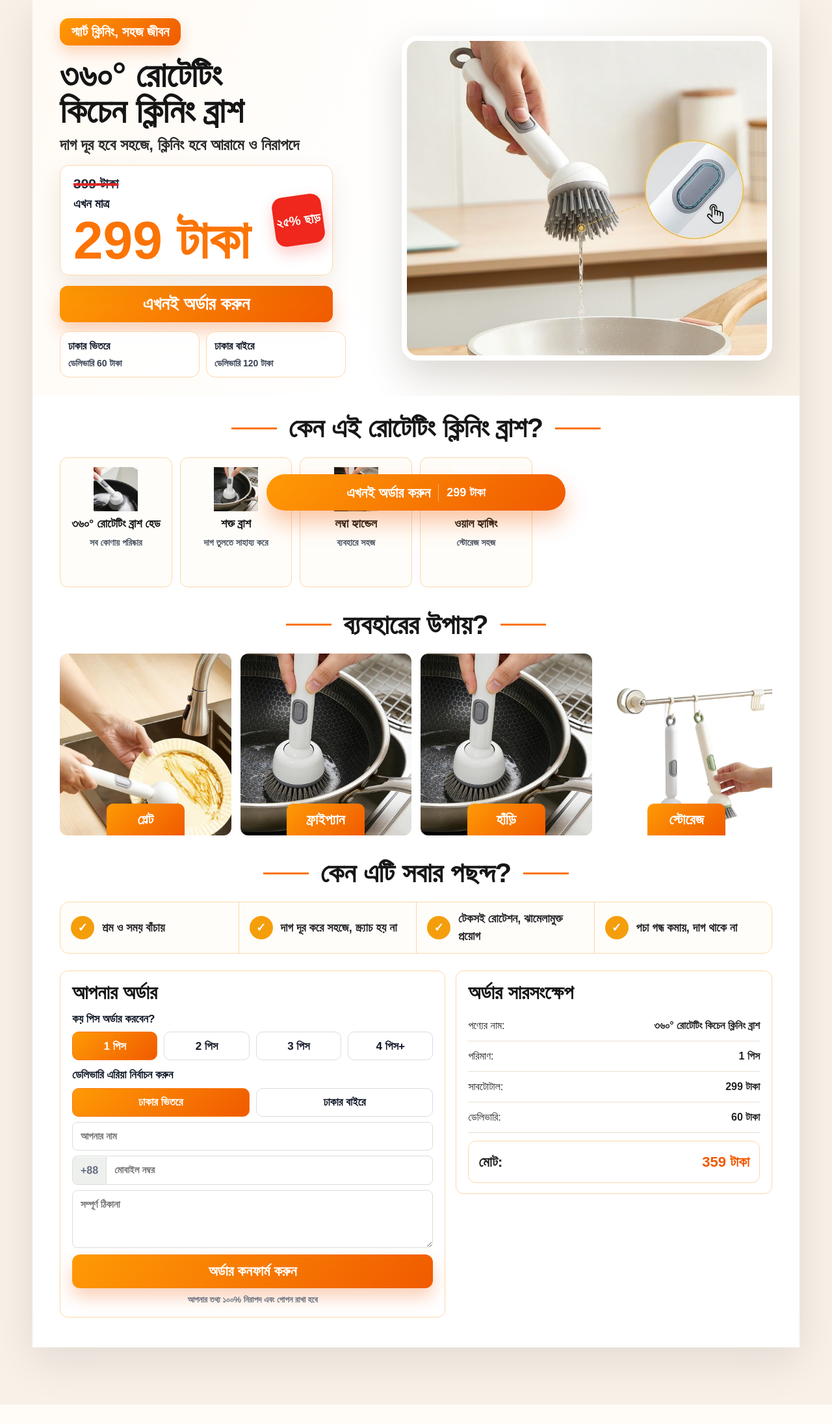
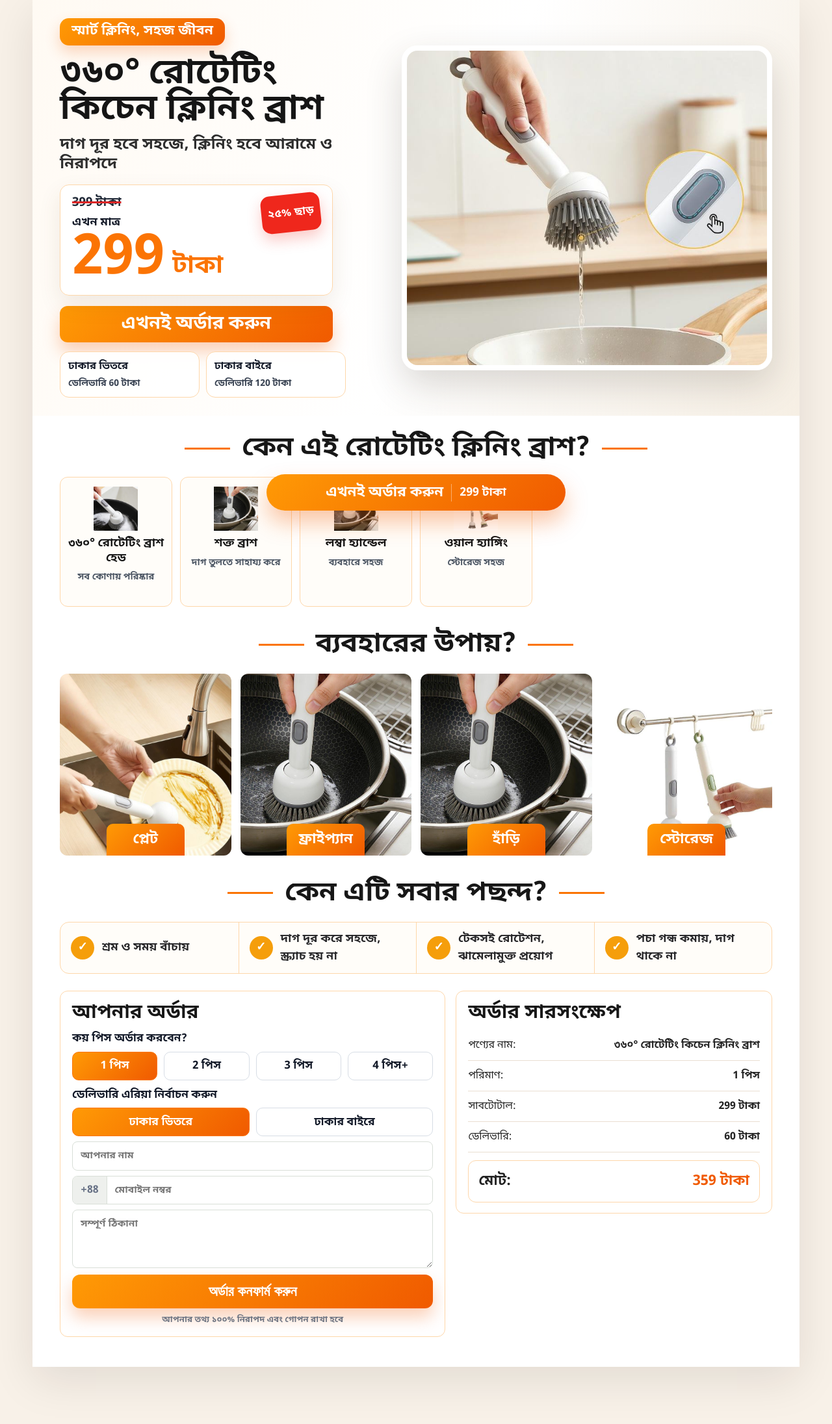
Before and after one commit to dotitsolution-ab/php-single-product-kitchen-brush, a PHP site: page / in a window 1280 px wide; the page is wider, and only the part inside the window is pictured. Shown: that part at 65% size. Before the commit the page ends 2162 px from the top of that part, so only its background shows below. Run offline with PHP 8.4, Linux system fonts and the light colour scheme; data comes from the database, SQL or seed files in the repository; some libraries are stand-ins or nearby versions.

Commit message:
Improve offer price readability

```diff
--- a/assets/css/styles.css
+++ b/assets/css/styles.css
@@ -26,7 +26,7 @@ body {
     margin: 0;
     background: var(--bg);
     color: var(--ink);
-    font-family: Arial, Helvetica, sans-serif;
+    font-family: "Noto Sans Bengali", "Hind Siliguri", "Nirmala UI", "SolaimanLipi", "Segoe UI", Arial, sans-serif;
     line-height: 1.5;
 }
 
@@ -822,50 +822,83 @@ select:focus {
     position: relative;
     width: min(420px, 100%);
     display: grid;
-    gap: 2px;
+    gap: 4px;
     border: 1px solid #fed7aa;
     border-radius: 14px;
-    padding: 12px 20px 14px;
+    padding: 14px 18px 16px;
     background: rgba(255, 255, 255, 0.96);
     box-shadow: 0 14px 34px rgba(103, 69, 28, 0.1);
 }
 
+.offer-meta {
+    display: flex;
+    align-items: flex-start;
+    justify-content: space-between;
+    gap: 16px;
+}
+
+.offer-meta > div {
+    display: grid;
+    gap: 2px;
+    min-width: 0;
+}
+
 .offer-card del {
     color: #1f2937;
-    font-size: 21px;
+    font-size: 19px;
     font-weight: 900;
-    text-decoration-thickness: 4px;
+    text-decoration-thickness: 3px;
     text-decoration-color: #dc2626;
 }
 
-.offer-card span {
+.offer-note {
     color: #111827;
-    font-size: 19px;
+    font-size: 18px;
     font-weight: 900;
 }
 
-.offer-card strong {
+.offer-price {
     color: #fb7404;
-    font-size: clamp(58px, 7vw, 82px);
-    line-height: 0.96;
+    display: flex;
+    align-items: flex-end;
+    gap: 12px;
+    padding-right: 0;
+    line-height: 0.9;
+    font-weight: 900;
+    white-space: nowrap;
+}
+
+.offer-price-number {
+    color: #fb7404;
+    font-size: clamp(62px, 7vw, 86px);
+    line-height: 0.9;
+    font-weight: 900;
+}
+
+.offer-price-currency {
+    color: #fb7404;
+    padding-bottom: 8px;
+    font-size: clamp(28px, 3vw, 38px);
+    line-height: 1;
     font-weight: 900;
 }
 
 .offer-card em {
-    position: absolute;
-    right: 14px;
-    top: 50%;
-    width: 76px;
-    height: 76px;
+    flex: 0 0 auto;
+    min-width: 68px;
+    min-height: 58px;
+    padding: 8px 10px;
     display: grid;
     place-items: center;
-    border-radius: 16px;
+    border-radius: 14px;
     color: #fff;
     background: #ef271c;
-    font-size: 20px;
+    font-size: 17px;
+    line-height: 1.12;
     font-style: normal;
     font-weight: 900;
-    transform: translateY(-50%) rotate(-8deg);
+    text-align: center;
+    transform: rotate(-6deg);
     box-shadow: 0 10px 22px rgba(239, 39, 28, 0.25);
 }
 
@@ -1307,12 +1340,27 @@ select:focus {
         font-size: 36px;
     }
 
+    .offer-meta {
+        gap: 10px;
+    }
+
+    .offer-price {
+        gap: 8px;
+    }
+
+    .offer-price-number {
+        font-size: 62px;
+    }
+
+    .offer-price-currency {
+        padding-bottom: 6px;
+        font-size: 28px;
+    }
+
     .offer-card em {
-        right: 12px;
-        top: 20px;
-        width: 72px;
-        height: 72px;
-        font-size: 18px;
+        min-width: 62px;
+        min-height: 52px;
+        font-size: 16px;
     }
 
     .delivery-strip,
--- a/index.php
+++ b/index.php
@@ -54,12 +54,19 @@ require BASE_PATH . '/includes/header.php';
                 <p><?= e(landing_value('hero_subtitle')) ?></p>
 
                 <div class="offer-card">
-                    <?php if (!empty($product['compare_price'])): ?>
-                        <del><?= e(taka($product['compare_price'])) ?></del>
-                    <?php endif; ?>
-                    <span>এখন মাত্র</span>
-                    <strong><?= e(taka($product['price'])) ?></strong>
-                    <em><?= e(landing_value('discount_label')) ?></em>
+                    <div class="offer-meta">
+                        <div>
+                            <?php if (!empty($product['compare_price'])): ?>
+                                <del><?= e(taka($product['compare_price'])) ?></del>
+                            <?php endif; ?>
+                            <span class="offer-note">এখন মাত্র</span>
+                        </div>
+                        <em><?= e(landing_value('discount_label')) ?></em>
+                    </div>
+                    <strong class="offer-price">
+                        <span class="offer-price-number"><?= e(number_format((float)$product['price'], 0)) ?></span>
+                        <span class="offer-price-currency">টাকা</span>
+                    </strong>
                 </div>
 
                 <a class="funnel-cta" href="#checkout"><?= e(landing_value('cta_text')) ?></a>
```
